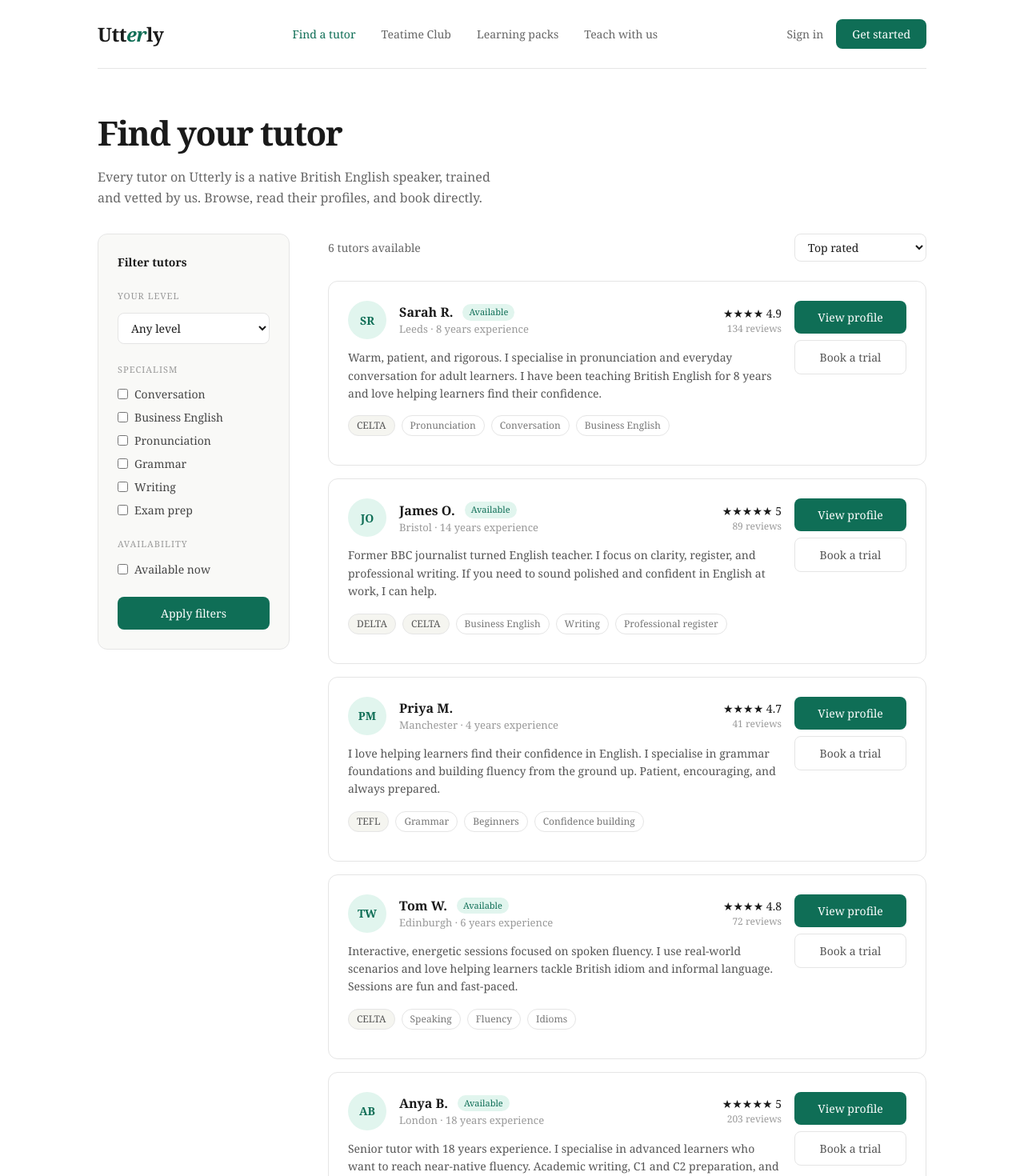
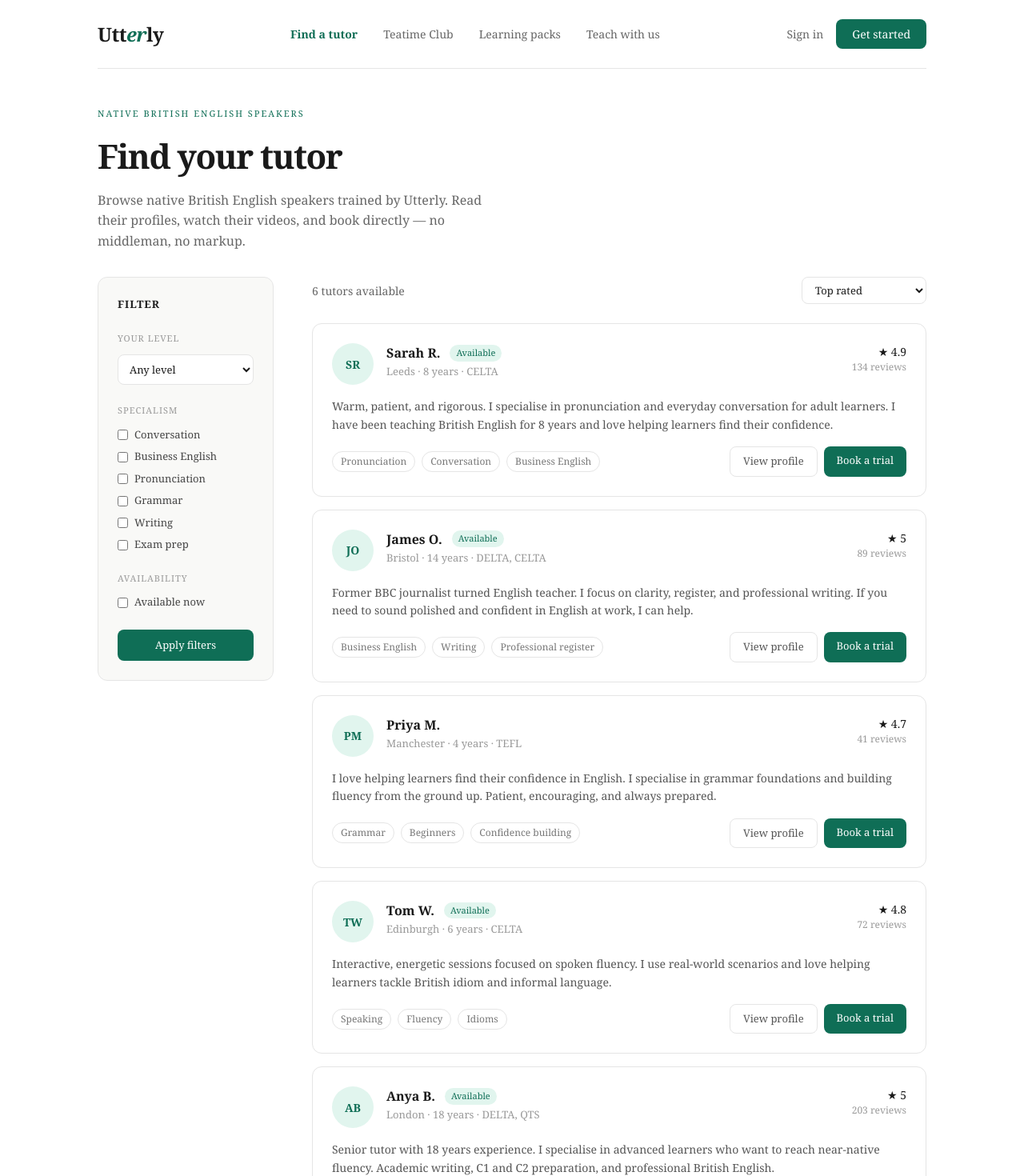
Before and after one commit to DeployBuildInnovate/utterly, a Next.js app: page /tutors in a window 1280 px wide. Shown: the top 1470 px of the page at 80% size. Built offline with nearby package versions, Linux system fonts and the light colour scheme.

Commit message:
Fix tutors page copy

```diff
--- a/src/app/tutors/page.tsx
+++ b/src/app/tutors/page.tsx
@@ -41,7 +41,7 @@ const TUTORS = [
     id: '4',
     name: 'Tom W.',
     city: 'Edinburgh',
-    bio: 'Interactive, energetic sessions focused on spoken fluency. I use real-world scenarios and love helping learners tackle British idiom and informal language. Sessions are fun and fast-paced.',
+    bio: 'Interactive, energetic sessions focused on spoken fluency. I use real-world scenarios and love helping learners tackle British idiom and informal language.',
     certifications: ['CELTA'],
     experience: 6,
     rating: 4.8,
@@ -65,7 +65,7 @@ const TUTORS = [
     id: '6',
     name: 'Marcus C.',
     city: 'Birmingham',
-    bio: 'Relaxed, encouraging, and great with nervous learners. I host the 5pm Teatime Club and specialise in group teaching and conversation practice. Come as you are — we will work from there.',
+    bio: 'Relaxed, encouraging, and great with nervous learners. I host the 5pm Teatime Club and specialise in conversation practice. Come as you are — we will work from there.',
     certifications: ['TEFL', 'CELTA'],
     experience: 5,
     rating: 4.9,
@@ -79,13 +79,12 @@ export default function TutorsPage() {
   return (
     <main style={{ fontFamily: 'Georgia, serif', maxWidth: '1100px', margin: '0 auto', padding: '0 2rem' }}>
 
-      {/* Nav */}
       <nav style={{ display: 'flex', alignItems: 'center', justifyContent: 'space-between', padding: '1.5rem 0', borderBottom: '1px solid #e5e5e5' }}>
         <Link href="/" style={{ textDecoration: 'none', fontSize: '24px', fontWeight: '600', letterSpacing: '-0.5px', color: '#1a1a1a' }}>
           Utt<em style={{ color: '#0F6E56', fontStyle: 'italic' }}>er</em>ly
         </Link>
-        <div style={{ display: 'flex', gap: '2rem', fontSize: '14px', color: '#666' }}>
-          <Link href="/tutors" style={{ textDecoration: 'none', color: '#0F6E56', fontWeight: '500' }}>Find a tutor</Link>
+        <div style={{ display: 'flex', gap: '2rem', fontSize: '14px' }}>
+          <Link href="/tutors" style={{ textDecoration: 'none', color: '#0F6E56', fontWeight: '600' }}>Find a tutor</Link>
           <Link href="/club" style={{ textDecoration: 'none', color: '#666' }}>Teatime Club</Link>
           <Link href="/packs" style={{ textDecoration: 'none', color: '#666' }}>Learning packs</Link>
           <Link href="/tutors/apply" style={{ textDecoration: 'none', color: '#666' }}>Teach with us</Link>
@@ -96,29 +95,29 @@ export default function TutorsPage() {
         </div>
       </nav>
 
-      {/* Header */}
       <section style={{ padding: '3rem 0 2rem' }}>
+        <p style={{ fontSize: '11px', fontWeight: '500', letterSpacing: '2px', textTransform: 'uppercase', color: '#0F6E56', marginBottom: '0.75rem' }}>
+          Native British English speakers
+        </p>
         <h1 style={{ fontSize: '42px', fontWeight: '600', letterSpacing: '-1.5px', marginBottom: '0.75rem', color: '#1a1a1a' }}>
           Find your tutor
         </h1>
-        <p style={{ fontSize: '16px', color: '#666', lineHeight: '1.6', maxWidth: '500px' }}>
-          Every tutor on Utterly is a native British English speaker, trained and vetted by us. Browse, read their profiles, and book directly.
+        <p style={{ fontSize: '16px', color: '#666', lineHeight: '1.6', maxWidth: '520px', margin: 0 }}>
+          Browse native British English speakers trained by Utterly. Read their profiles, watch their videos, and book directly — no middleman, no markup.
         </p>
       </section>
 
-      <div style={{ display: 'grid', gridTemplateColumns: '240px 1fr', gap: '3rem', paddingBottom: '4rem' }}>
+      <div style={{ display: 'grid', gridTemplateColumns: '220px 1fr', gap: '3rem', paddingBottom: '4rem' }}>
 
-        {/* Filters */}
         <aside>
-          <div style={{ position: 'sticky', top: '2rem' }}>
-            <div style={{ background: '#f9f9f7', border: '1px solid #e5e5e5', borderRadius: '12px', padding: '1.5rem' }}>
-              <h2 style={{ fontSize: '14px', fontWeight: '600', marginBottom: '1.5rem', color: '#1a1a1a' }}>Filter tutors</h2>
+          <div style={{ position: 'sticky', top: '2rem', background: '#f9f9f7', border: '1px solid #e5e5e5', borderRadius: '12px', padding: '1.5rem' }}>
+            <h2 style={{ fontSize: '13px', fontWeight: '600', marginBottom: '1.5rem', color: '#1a1a1a', textTransform: 'uppercase', letterSpacing: '1px' }}>Filter</h2>
 
             <div style={{ marginBottom: '1.5rem' }}>
               <label style={{ fontSize: '11px', fontWeight: '500', textTransform: 'uppercase', letterSpacing: '1px', color: '#999', display: 'block', marginBottom: '0.75rem' }}>
                 Your level
               </label>
-                <select style={{ width: '100%', border: '1px solid #e5e5e5', borderRadius: '8px', padding: '8px 12px', fontSize: '14px', background: 'white', color: '#1a1a1a' }}>
+              <select style={{ width: '100%', border: '1px solid #e5e5e5', borderRadius: '8px', padding: '8px 10px', fontSize: '13px', background: 'white', color: '#1a1a1a' }}>
                 <option>Any level</option>
                 <option>A1 — Beginner</option>
                 <option>A2 — Elementary</option>
@@ -134,7 +133,7 @@ export default function TutorsPage() {
                 Specialism
               </label>
               {['Conversation', 'Business English', 'Pronunciation', 'Grammar', 'Writing', 'Exam prep'].map(s => (
-                  <label key={s} style={{ display: 'flex', alignItems: 'center', gap: '8px', fontSize: '14px', color: '#444', marginBottom: '8px', cursor: 'pointer' }}>
+                <label key={s} style={{ display: 'flex', alignItems: 'center', gap: '8px', fontSize: '13px', color: '#444', marginBottom: '8px', cursor: 'pointer' }}>
                   <input type="checkbox" style={{ accentColor: '#0F6E56' }} />
                   {s}
                 </label>
@@ -145,24 +144,22 @@ export default function TutorsPage() {
               <label style={{ fontSize: '11px', fontWeight: '500', textTransform: 'uppercase', letterSpacing: '1px', color: '#999', display: 'block', marginBottom: '0.75rem' }}>
                 Availability
               </label>
-                <label style={{ display: 'flex', alignItems: 'center', gap: '8px', fontSize: '14px', color: '#444', cursor: 'pointer' }}>
+              <label style={{ display: 'flex', alignItems: 'center', gap: '8px', fontSize: '13px', color: '#444', cursor: 'pointer' }}>
                 <input type="checkbox" style={{ accentColor: '#0F6E56' }} />
                 Available now
               </label>
             </div>
 
-              <button style={{ width: '100%', background: '#0F6E56', color: 'white', border: 'none', borderRadius: '8px', padding: '10px', fontSize: '14px', fontWeight: '500', cursor: 'pointer' }}>
+            <button style={{ width: '100%', background: '#0F6E56', color: 'white', border: 'none', borderRadius: '8px', padding: '10px', fontSize: '13px', fontWeight: '500', cursor: 'pointer' }}>
               Apply filters
             </button>
           </div>
-          </div>
         </aside>
 
-        {/* Results */}
         <div>
           <div style={{ display: 'flex', justifyContent: 'space-between', alignItems: 'center', marginBottom: '1.5rem' }}>
-            <p style={{ fontSize: '14px', color: '#666' }}>{TUTORS.length} tutors available</p>
-            <select style={{ border: '1px solid #e5e5e5', borderRadius: '8px', padding: '6px 12px', fontSize: '14px', background: 'white', color: '#1a1a1a' }}>
+            <p style={{ fontSize: '14px', color: '#666', margin: 0 }}>{TUTORS.length} tutors available</p>
+            <select style={{ border: '1px solid #e5e5e5', borderRadius: '8px', padding: '6px 12px', fontSize: '13px', background: 'white', color: '#1a1a1a' }}>
               <option>Top rated</option>
               <option>Most reviews</option>
               <option>Most experienced</option>
@@ -171,14 +168,13 @@ export default function TutorsPage() {
 
           <div style={{ display: 'grid', gap: '1rem' }}>
             {TUTORS.map(tutor => (
-              <div key={tutor.id} style={{ border: '1px solid #e5e5e5', borderRadius: '12px', padding: '1.5rem', background: 'white', display: 'grid', gridTemplateColumns: '1fr auto', gap: '1rem', alignItems: 'start' }}>
-                <div>
-                  <div style={{ display: 'flex', alignItems: 'center', gap: '1rem', marginBottom: '0.75rem' }}>
-                    <div style={{ width: '48px', height: '48px', borderRadius: '50%', background: '#E1F5EE', display: 'flex', alignItems: 'center', justifyContent: 'center', fontSize: '14px', fontWeight: '600', color: '#0F6E56', flexShrink: 0 }}>
-                      {tutor.name.split(' ').map(n => n[0]).join('')}
+              <div key={tutor.id} style={{ border: '1px solid #e5e5e5', borderRadius: '12px', padding: '1.5rem', background: 'white' }}>
+                <div style={{ display: 'flex', alignItems: 'flex-start', gap: '1rem', marginBottom: '1rem' }}>
+                  <div style={{ width: '52px', height: '52px', borderRadius: '50%', background: '#E1F5EE', display: 'flex', alignItems: 'center', justifyContent: 'center', fontSize: '14px', fontWeight: '600', color: '#0F6E56', flexShrink: 0 }}>
+                    {tutor.name.split(' ').map((n: string) => n[0]).join('')}
                   </div>
-                    <div>
-                      <div style={{ display: 'flex', alignItems: 'center', gap: '0.75rem' }}>
+                  <div style={{ flex: 1 }}>
+                    <div style={{ display: 'flex', alignItems: 'center', gap: '0.75rem', marginBottom: '2px' }}>
                       <h3 style={{ fontSize: '16px', fontWeight: '600', color: '#1a1a1a', margin: 0 }}>{tutor.name}</h3>
                       {tutor.available && (
                         <span style={{ fontSize: '11px', background: '#E1F5EE', color: '#0F6E56', padding: '2px 8px', borderRadius: '20px', fontWeight: '500' }}>
@@ -186,39 +182,32 @@ export default function TutorsPage() {
                         </span>
                       )}
                     </div>
-                      <p style={{ fontSize: '13px', color: '#999', margin: 0 }}>{tutor.city} · {tutor.experience} years experience</p>
+                    <p style={{ fontSize: '13px', color: '#999', margin: 0 }}>{tutor.city} · {tutor.experience} years · {tutor.certifications.join(', ')}</p>
                   </div>
-                    <div style={{ marginLeft: 'auto', textAlign: 'right' }}>
-                      <div style={{ fontSize: '14px', fontWeight: '500', color: '#1a1a1a' }}>
-                        {'★'.repeat(Math.floor(tutor.rating))} {tutor.rating}
-                      </div>
+                  <div style={{ textAlign: 'right', flexShrink: 0 }}>
+                    <div style={{ fontSize: '14px', fontWeight: '500', color: '#1a1a1a' }}>★ {tutor.rating}</div>
                     <p style={{ fontSize: '12px', color: '#999', margin: 0 }}>{tutor.reviews} reviews</p>
                   </div>
                 </div>
 
                 <p style={{ fontSize: '14px', color: '#555', lineHeight: '1.6', marginBottom: '1rem' }}>{tutor.bio}</p>
 
-                  <div style={{ display: 'flex', gap: '0.5rem', flexWrap: 'wrap', marginBottom: '0.75rem' }}>
-                    {tutor.certifications.map(c => (
-                      <span key={c} style={{ fontSize: '12px', background: '#f5f5f0', border: '1px solid #e5e5e5', padding: '3px 10px', borderRadius: '20px', color: '#555' }}>
-                        {c}
-                      </span>
-                    ))}
-                    {tutor.specialisms.map(s => (
+                <div style={{ display: 'flex', alignItems: 'center', justifyContent: 'space-between' }}>
+                  <div style={{ display: 'flex', gap: '0.5rem', flexWrap: 'wrap' }}>
+                    {tutor.specialisms.map((s: string) => (
                       <span key={s} style={{ fontSize: '12px', border: '1px solid #e5e5e5', padding: '3px 10px', borderRadius: '20px', color: '#777' }}>
                         {s}
                       </span>
                     ))}
                   </div>
-                </div>
-
-                <div style={{ display: 'flex', flexDirection: 'column', gap: '0.5rem', minWidth: '140px' }}>
-                  <Link href={`/tutors/${tutor.id}`} style={{ textDecoration: 'none', background: '#0F6E56', color: 'white', padding: '10px 16px', borderRadius: '8px', fontSize: '14px', fontWeight: '500', textAlign: 'center', display: 'block' }}>
+                  <div style={{ display: 'flex', gap: '0.5rem', flexShrink: 0 }}>
+                    <Link href={`/tutors/${tutor.id}`} style={{ textDecoration: 'none', border: '1px solid #e5e5e5', color: '#555', padding: '8px 16px', borderRadius: '8px', fontSize: '13px' }}>
                       View profile
                     </Link>
-                  <Link href={`/tutors/${tutor.id}`} style={{ textDecoration: 'none', border: '1px solid #e5e5e5', color: '#555', padding: '10px 16px', borderRadius: '8px', fontSize: '14px', textAlign: 'center', display: 'block' }}>
+                    <Link href={`/tutors/${tutor.id}`} style={{ textDecoration: 'none', background: '#0F6E56', color: 'white', padding: '8px 16px', borderRadius: '8px', fontSize: '13px', fontWeight: '500' }}>
                       Book a trial
                     </Link>
+                  </div>
                 </div>
               </div>
             ))}
@@ -226,6 +215,18 @@ export default function TutorsPage() {
         </div>
       </div>
 
+      <footer style={{ padding: '1.5rem 0', borderTop: '1px solid #e5e5e5', display: 'flex', justifyContent: 'space-between', alignItems: 'center', fontSize: '12px', color: '#999' }}>
+        <Link href="/" style={{ textDecoration: 'none', fontFamily: 'Georgia, serif', fontSize: '16px', fontWeight: '600', color: '#1a1a1a' }}>
+          Utt<em style={{ color: '#0F6E56', fontStyle: 'italic' }}>er</em>ly
+        </Link>
+        <p style={{ margin: 0 }}>© 2026 Utterly · British English tutoring</p>
+        <div style={{ display: 'flex', gap: '1.5rem' }}>
+          {['About', 'Privacy', 'Terms', 'Contact'].map(l => (
+            <Link key={l} href={`/${l.toLowerCase()}`} style={{ textDecoration: 'none', color: '#999' }}>{l}</Link>
+          ))}
+        </div>
+      </footer>
+
     </main>
   )
 }
```
Lines whose indentation alone changed are shown as unchanged.
